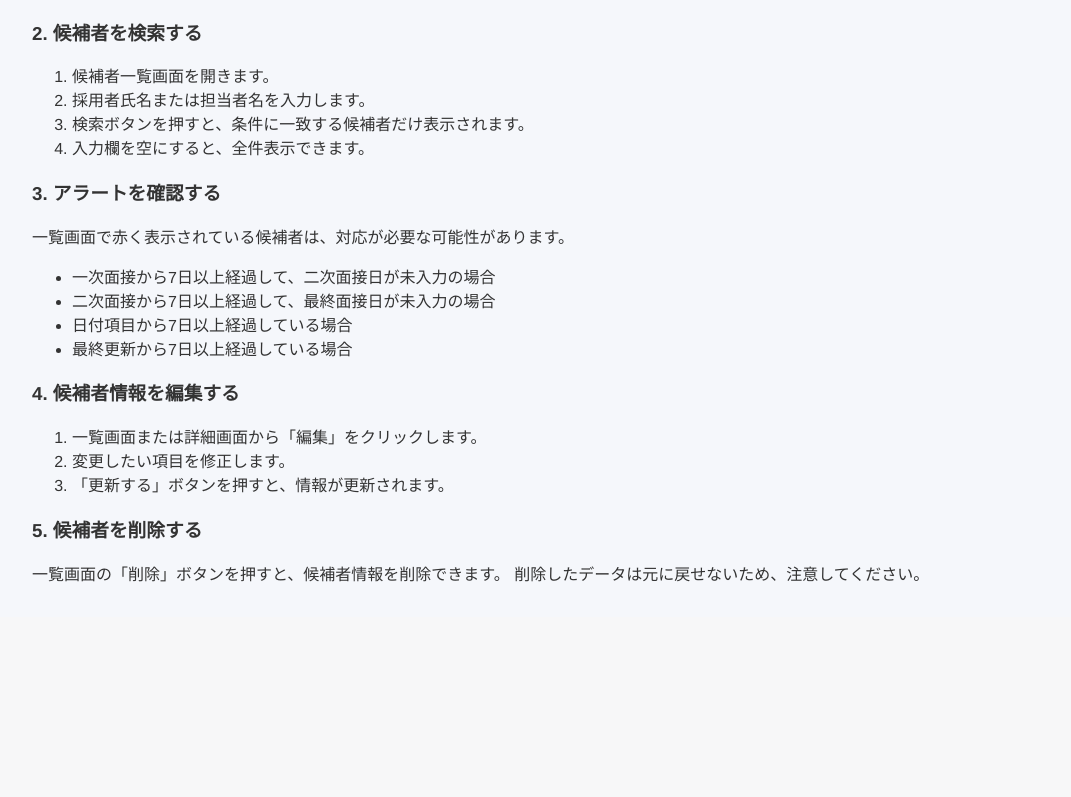
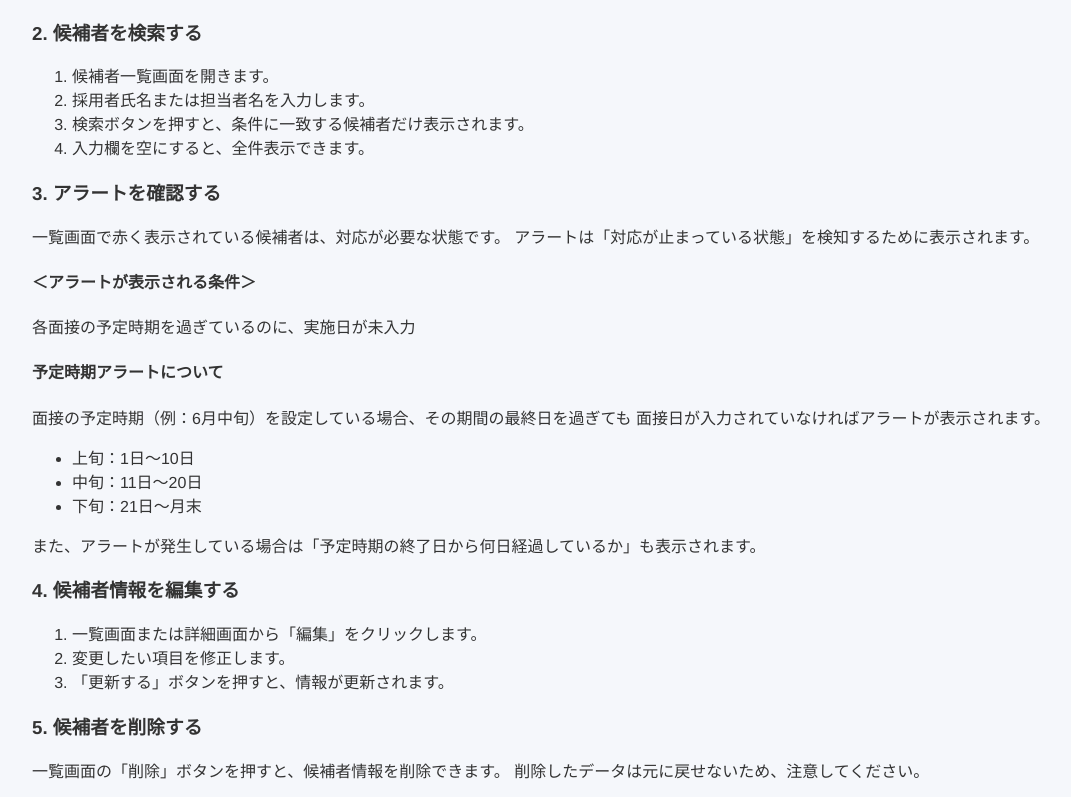
Before and after one commit to Y-Sasaki213/tech_teamC, a Flask app: page /usage in a window 1280 px wide. Shown: the part 465-1262 px from the top of the page, without its empty margins (58-1129 px from the left). Before the commit the page ends 1047 px from the top, so only its background shows below. Run offline with Flask 3, Linux system fonts and the light colour scheme.

Commit message:
add:
アラート条件の追加をした！

```diff
--- a/recruit_app/templates/usage.html
+++ b/recruit_app/templates/usage.html
@@ -37,16 +37,33 @@
 
 <section class="detail-card">
   <h3>3. アラートを確認する</h3>
+
   <p>
-    一覧画面で赤く表示されている候補者は、対応が必要な可能性があります。
+    一覧画面で赤く表示されている候補者は、対応が必要な状態です。
+    アラートは「対応が止まっている状態」を検知するために表示されます。
+  </p>
+
+  <h4>＜アラートが表示される条件＞</h4>
+  <p>
+    各面接の予定時期を過ぎているのに、実施日が未入力
+  </p>
+
+  <h4>予定時期アラートについて</h4>
+  <p>
+    面接の予定時期（例：6月中旬）を設定している場合、その期間の最終日を過ぎても
+    面接日が入力されていなければアラートが表示されます。
   </p>
 
   <ul>
-    <li>一次面接から7日以上経過して、二次面接日が未入力の場合</li>
-    <li>二次面接から7日以上経過して、最終面接日が未入力の場合</li>
-    <li>日付項目から7日以上経過している場合</li>
-    <li>最終更新から7日以上経過している場合</li>
+    <li>上旬：1日〜10日</li>
+    <li>中旬：11日〜20日</li>
+    <li>下旬：21日〜月末</li>
   </ul>
+
+  <p>
+    また、アラートが発生している場合は「予定時期の終了日から何日経過しているか」も表示されます。
+  </p>
+
 </section>
 
 <section class="detail-card">
```
